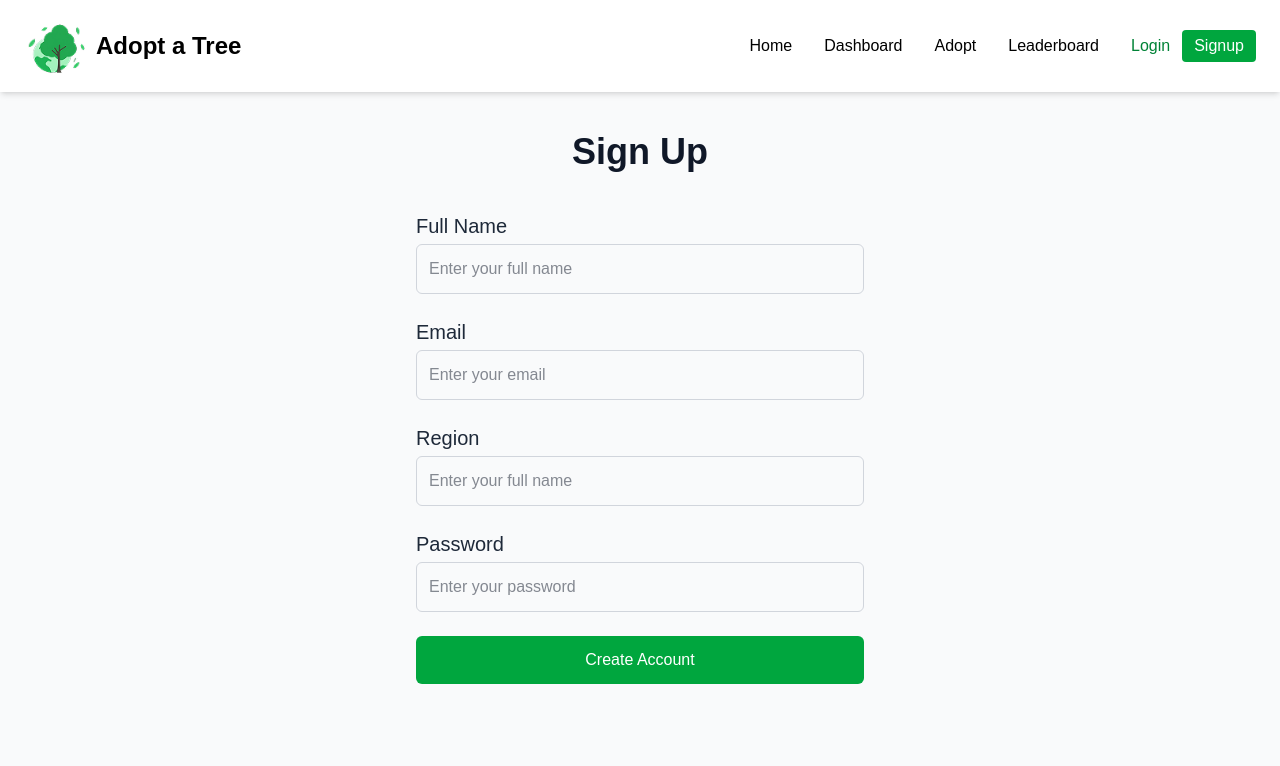
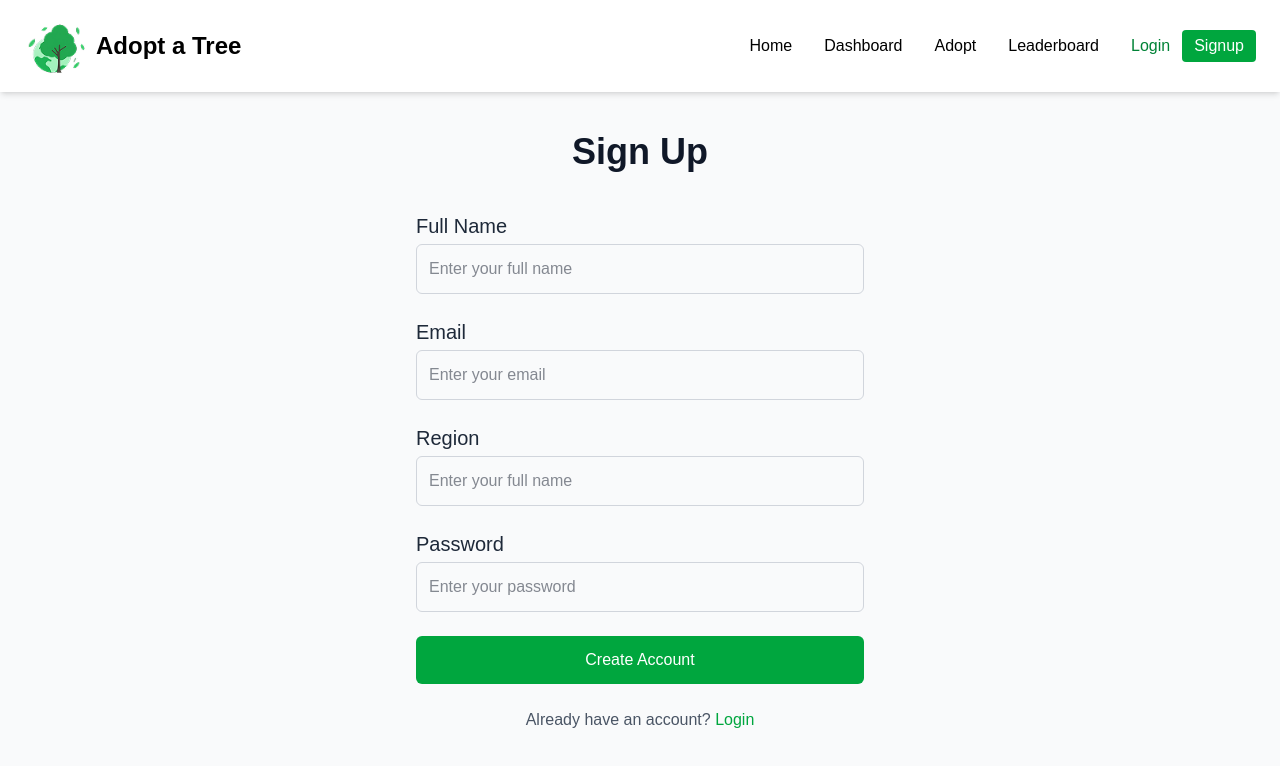
Before and after one commit to victorMwatu/Adopt-a-Tree, a Next.js app in the folder client/: page /auth/signup in a window 1280 px wide. Shown: the top 766 px of the page. Built offline with nearby package versions, Linux system fonts and the light colour scheme.

Commit message:
feat: add navigation links to login and signup pages

```diff
--- a/client/src/app/auth/login/page.jsx
+++ b/client/src/app/auth/login/page.jsx
@@ -83,6 +83,12 @@
             <p className="text-center text-red-500 text-sm mt-2">{message}</p>
           )}
         </form>
+        <p className="text-center text-gray-600 mt-6">
+        Don't have an account?{" "}
+        <a href="/auth/signup" className="text-green-600 font-medium hover:underline">
+          Sign up
+        </a>
+      </p>
       </div>
     </main>
   );
--- a/client/src/app/auth/signup/page.jsx
+++ b/client/src/app/auth/signup/page.jsx
@@ -108,6 +108,12 @@
             <p className="text-center text-red-500 text-sm mt-2">{message}</p>
           )}
         </form>
+        <p className="text-center text-gray-600 mt-6">
+          Already have an account?{" "}
+          <a href="/auth/login" className="text-green-600 font-medium hover:underline">
+            Login
+          </a>
+        </p>
       </div>
     </main>
   );
```
